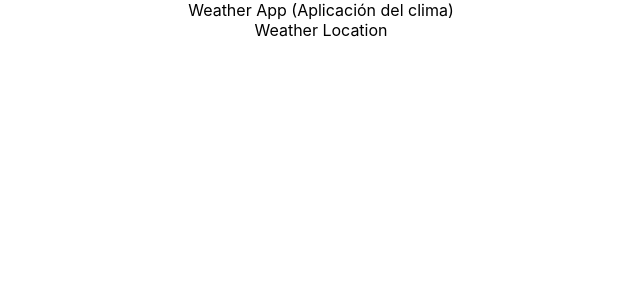
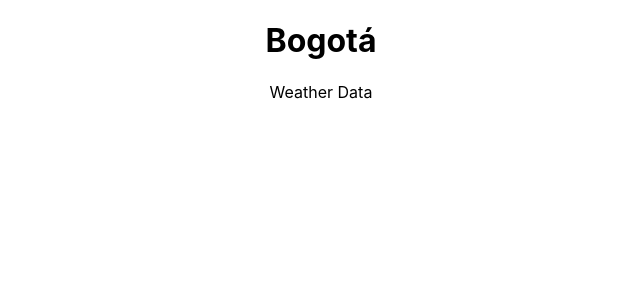
Before and after one commit to Apfol/ReactJS, a React (Create React App) app in the folder weather-app/: page / in a window 1280 px wide. Shown: the top 300 px of the page, without its empty margins (319-959 px from the left). Built offline with nearby package versions, Linux system fonts and the light colour scheme.

Commit message:
Creación de componentes e importación

```diff
--- a/weather-app/src/App.js
+++ b/weather-app/src/App.js
@@ -5,7 +5,6 @@ import './App.css';
 function App() {
   return (
     <div className="App">
-      Weather App (Aplicación del clima)
       <WeatherLocation/>
     </div>
   );
--- /dev/null
+++ b/weather-app/src/components/Location.js
@@ -0,0 +1,11 @@
+import React from 'react';
+
+const Location = () => {
+    return (
+        <div>
+            <h1>Bogotá</h1>
+        </div>
+    );
+};
+
+export default Location;
--- /dev/null
+++ b/weather-app/src/components/WeatherData.js
@@ -0,0 +1,11 @@
+import React from 'react';
+
+const WeatherData = () => {
+    return (
+        <div>
+            Weather Data
+        </div>
+    );
+};
+
+export default WeatherData;
--- a/weather-app/src/components/WeatherLocation.js
+++ b/weather-app/src/components/WeatherLocation.js
@@ -1,9 +1,12 @@
 import React from 'react';
+import Location from './Location';
+import WeatherData from './WeatherData'
 
 const WeatherLocation = () => {
     return (
         <div>
-            Weather Location
+            <Location></Location>
+            <WeatherData></WeatherData>
         </div>
     );
 };
```
